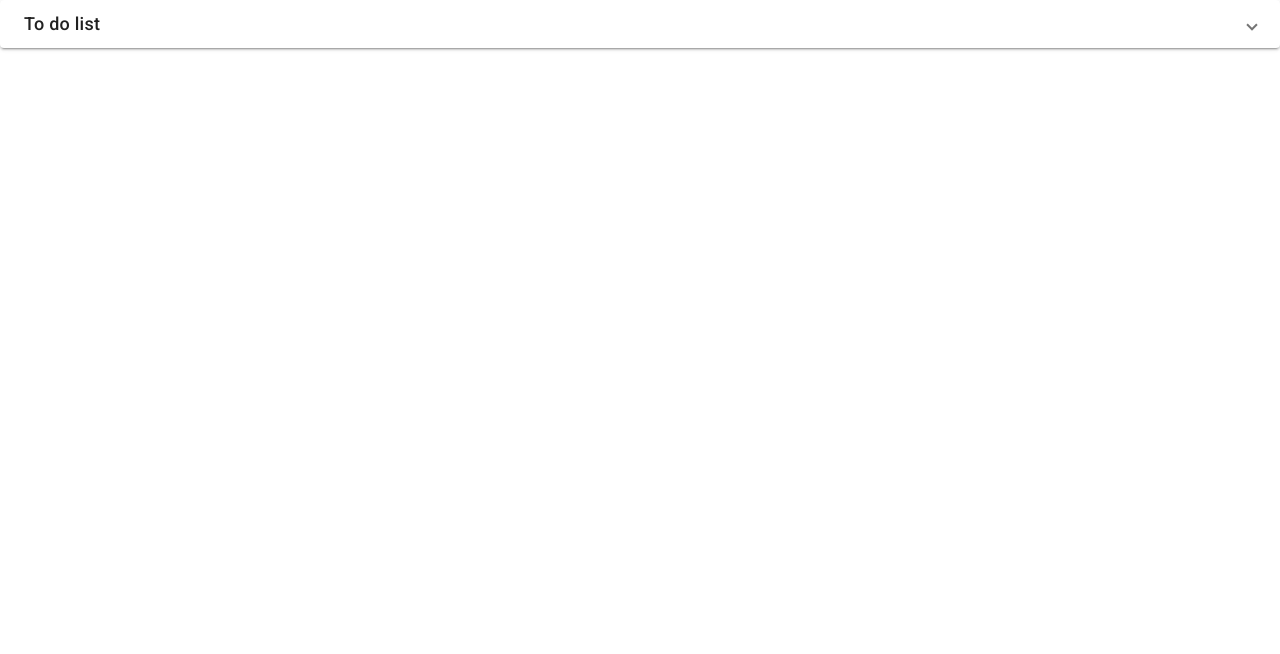
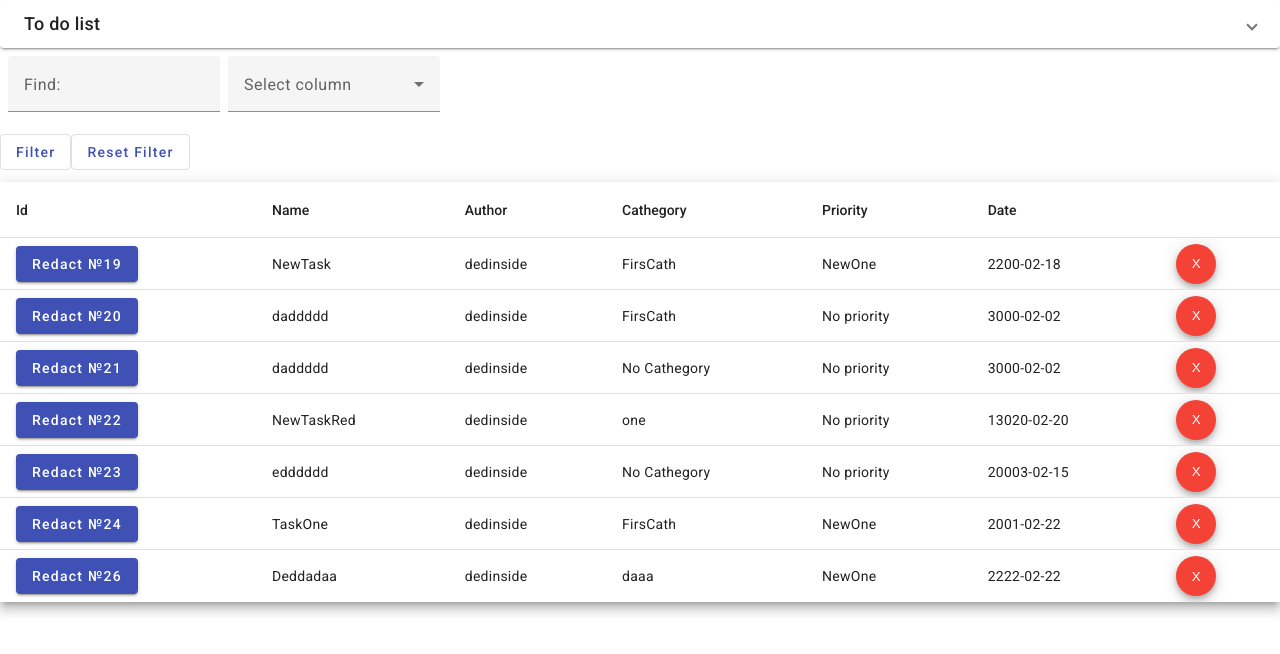
Before and after one commit to YOYOIJJKA/ToDoList, an Angular app: page /list in a window 1280 px wide. Before the commit this address led to /. Shown: the top 654 px of the page. Built offline with nearby package versions, Linux system fonts and the light colour scheme; data requests are answered from the project's data file; sample sign-in values are in the browser's storage.

Commit message:
feat add authorized flag in local storage

```diff
--- a/db.json
+++ b/db.json
@@ -2,15 +2,15 @@
   "tasks": [
     {
       "name": "NewTask",
-      "priority": "1",
+      "priority": "3",
       "date": "2200-02-18",
       "cathegory": "2",
-      "author": "dedinside",
-      "id": 19
+      "id": 19,
+      "author": "dedinside"
     },
     {
       "name": "daddddd",
-      "priority": "1",
+      "priority": "",
       "date": "3000-02-02",
       "cathegory": "2",
       "author": "dedinside",
@@ -26,7 +26,7 @@
     },
     {
       "name": "NewTaskRed",
-      "priority": "1",
+      "priority": "",
       "date": "13020-02-20",
       "cathegory": "4",
       "author": "dedinside",
@@ -39,6 +39,24 @@
       "cathegory": null,
       "author": "dedinside",
       "id": 23
+    },
+    {
+      "name": "TaskOne",
+      "priority": "3",
+      "date": "2001-02-22",
+      "cathegory": "2",
+      "author": "dedinside",
+      "id": 24
+    },
+    {
+      "name": "Deddadaa",
+      "priority": [
+        3
+      ],
+      "date": "2222-02-22",
+      "cathegory": "3",
+      "author": "dedinside",
+      "id": 26
     }
   ],
   "cathegories": [
@@ -57,10 +75,6 @@
     {
       "name": "dddddd",
       "id": 5
-    },
-    {
-      "name": "hgchgc",
-      "id": 6
     }
   ],
   "users": [
@@ -112,16 +126,12 @@
   ],
   "priorities": [
     {
-      "name": "OnlyPriority",
-      "id": 1
+      "name": "NewOne",
+      "id": 3
     },
     {
-      "name": "one",
-      "id": 2
-    },
-    {
-      "name": "NewOne",
-      "id": 3
+      "name": "SecondPriority",
+      "id": 4
     }
   ]
 }
--- a/src/app/Components/task-list/task-list.component.ts
+++ b/src/app/Components/task-list/task-list.component.ts
@@ -173,5 +173,12 @@ export class TaskListComponent implements AfterViewInit {
       enterAnimationDuration,
       exitAnimationDuration,
     });
+    dialogRedact.afterClosed().subscribe(
+      {
+        complete: () => {
+          this.ngAfterViewInit()
+        }
+      }
+    )
   }
 }
--- a/src/app/Components/task/task.component.ts
+++ b/src/app/Components/task/task.component.ts
@@ -33,7 +33,7 @@ export class TaskComponent implements OnInit {
 
 
   getCathegories() {
-   this.http.getCathegories().subscribe(
+    this.http.getCathegories().subscribe(
       {
         next: (newCathegories: Cathegory[]) => {
           this.cathegories = newCathegories
@@ -43,7 +43,7 @@ export class TaskComponent implements OnInit {
       })
   }
   getPriorities() {
-     this.http.getPriorities().subscribe(
+    this.http.getPriorities().subscribe(
       {
         next: (newPriority: Priority[]) => {
           this.priorities = newPriority
@@ -67,20 +67,25 @@ export class TaskComponent implements OnInit {
       cathegory: [null, []]
     })
   }
+
   postTask(): void {
 
     if (this.taskForm.valid) {
-      const task: Task = this.taskForm.value;
+      const task = this.taskForm.value;
+      // var newPriority:string = task.priority?.join(' ');
+      // task.priority = newPriority;
       task.author = this.storage.getLogin()
       this.http.postTask(task).subscribe(
         {
-          error: (e) => console.error(e)
+          error: (e) => console.error(e),
+          complete: () => console.log(this.taskForm.value)
         }
       )
       this.closeModal()
     }
     else { console.log("invalid") }
   }
+
   closeModal() {
     this.dialog.closeAll()
   }
--- a/src/app/Services/auth.service.ts
+++ b/src/app/Services/auth.service.ts
@@ -1,5 +1,5 @@
 import { Injectable } from '@angular/core';
-import { ActivatedRouteSnapshot, CanActivate, RouterStateSnapshot, UrlTree } from '@angular/router';
+import { ActivatedRouteSnapshot, CanActivate, Router, RouterStateSnapshot, UrlTree } from '@angular/router';
 import { Observable } from 'rxjs';
 import { StorageService } from './storage.service';
 import { User } from '../Interfaces/user';
@@ -11,33 +11,27 @@ import { AutorizationService } from './autorization.service';
 export class AuthService implements CanActivate {
   users!: User[];
 
+
+
   canActivate(): boolean {
     var counter = 0;
-    if (this.users)
-    {
+    if (this.users) {
       this.users.forEach(user => {
         if ((user.password) == (this.storageService.getPassword()) && (user.login) == (this.storageService.getLogin())) {
           console.log('authorized')
           counter++
         }
       });
-    console.log('final ' + counter)
       if (counter > 0) {
-      console.log(counter)
+        this.storageService.setAuth()
         return true;
       }
-    else {
-      console.log(counter)
-      return false;
+      else return this.storageService.checkAuth()
     }
-  }
-  else
-  {
-    return false;
-  }
+    else return this.storageService.checkAuth()
   }
 
-  async getUsers() {
+  getUsers() {
     var subs = this.httpAutorizationService.getUsers().subscribe({
       next: (users: User[]) => {
         this.users = users;
@@ -51,7 +45,8 @@ export class AuthService implements CanActivate {
 
   constructor(
     private storageService: StorageService,
-    private httpAutorizationService: AutorizationService
+    private httpAutorizationService: AutorizationService,
+    private router: Router
   ) { }
 
 
--- a/src/app/Services/storage.service.ts
+++ b/src/app/Services/storage.service.ts
@@ -5,22 +5,31 @@ import { Injectable } from '@angular/core';
 })
 export class StorageService {
 
-  savePassword(value:string): void {
-    localStorage.setItem('password',JSON.stringify(value));
+  savePassword(value: string): void {
+    localStorage.setItem('password', JSON.stringify(value));
   }
-  getPassword():string {
+  getPassword(): string {
     return JSON.parse(localStorage.getItem("password")!);
-   }
-   saveLogin(value:string):void {
-    localStorage.setItem('login',JSON.stringify(value));
-   }
-   getLogin():string {
+  }
+  saveLogin(value: string): void {
+    localStorage.setItem('login', JSON.stringify(value));
+  }
+  getLogin(): string {
     return JSON.parse(localStorage.getItem("login")!);
-   }
-   clearStorage():void
-   {
+  }
+  setAuth(): void {
+    localStorage.setItem('authorized', JSON.stringify(true))
+  }
+  checkAuth(): boolean {
+    if (JSON.parse(localStorage.getItem('authorized')!))
+      return true
+    else
+      return false
+  }
+  clearStorage(): void {
     localStorage.removeItem("login");
     localStorage.removeItem("password");
-   }
+    localStorage.removeItem('authorized');
+  }
 
 }
--- a/src/app/app.component.ts
+++ b/src/app/app.component.ts
@@ -6,6 +6,7 @@ import { PrioritiesComponent } from './Components/priorities/priorities.componen
 import { AuthService } from './Services/auth.service';
 import { StorageService } from './Services/storage.service';
 import { Router } from '@angular/router';
+import { TaskListComponent } from './Components/task-list/task-list.component';
 
 @Component({
   selector: 'app-root',
@@ -29,13 +30,23 @@ export class AppComponent implements OnInit{
 
 
   openTaskDialog(enterAnimationDuration: string, exitAnimationDuration: string): void {
-    this.dialog.open(TaskComponent, {
+    if (this.auth.canActivate()) {
+   const taskDialog= this.dialog.open(TaskComponent, {
       width: "auto",
       enterAnimationDuration,
       exitAnimationDuration,
     });
+    taskDialog.afterClosed().subscribe(
+      {
+        complete: () => {
+
+        }
+      }
+    )
+    }
   }
   openCathegoriesDialog(enterAnimationDuration: string, exitAnimationDuration: string): void {
+    if (this.auth.canActivate())
     this.dialog.open(CathegoriesComponent, {
       width: "50%",
       enterAnimationDuration,
@@ -44,6 +55,7 @@ export class AppComponent implements OnInit{
   }
 
   openPrioritiesDialog(enterAnimationDuration: string, exitAnimationDuration: string): void {
+    if (this.auth.canActivate())
     this.dialog.open(PrioritiesComponent, {
       width: "50%",
       enterAnimationDuration,
```
Lines whose indentation alone changed are shown as unchanged.
